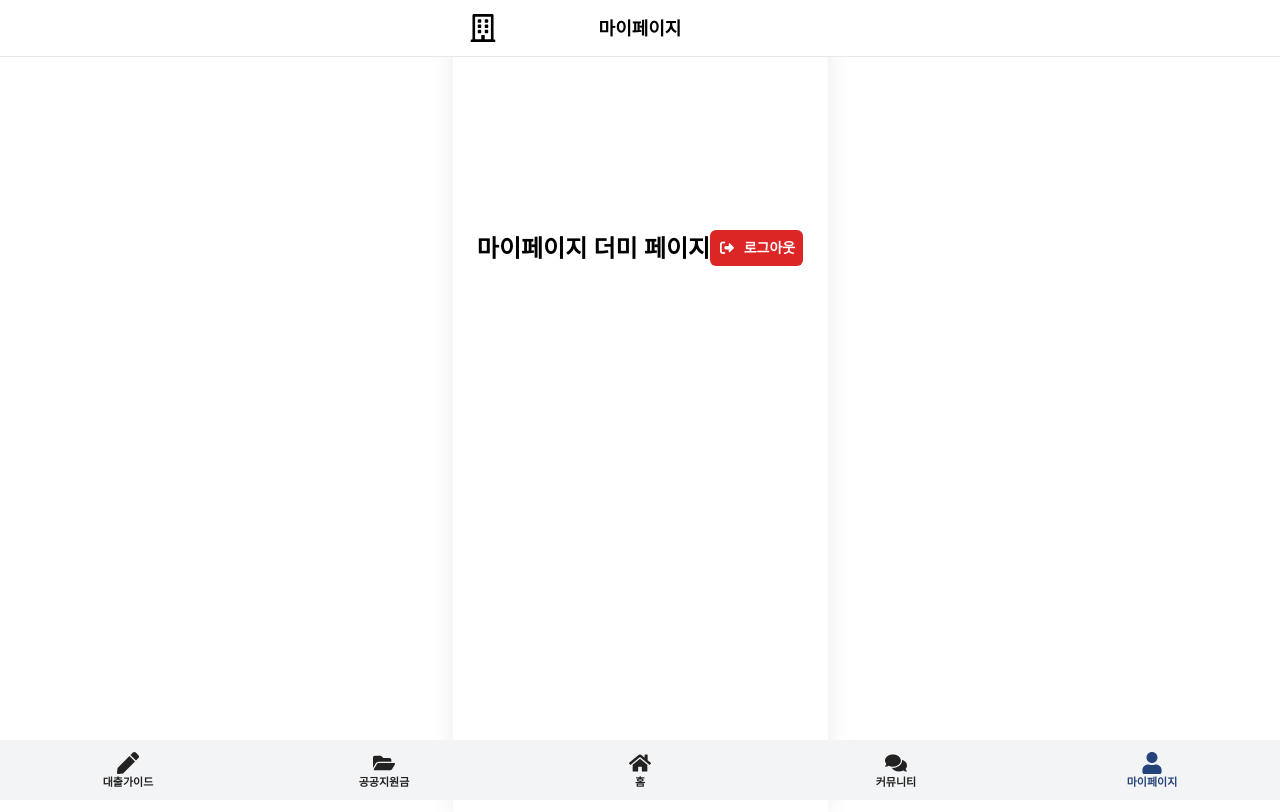
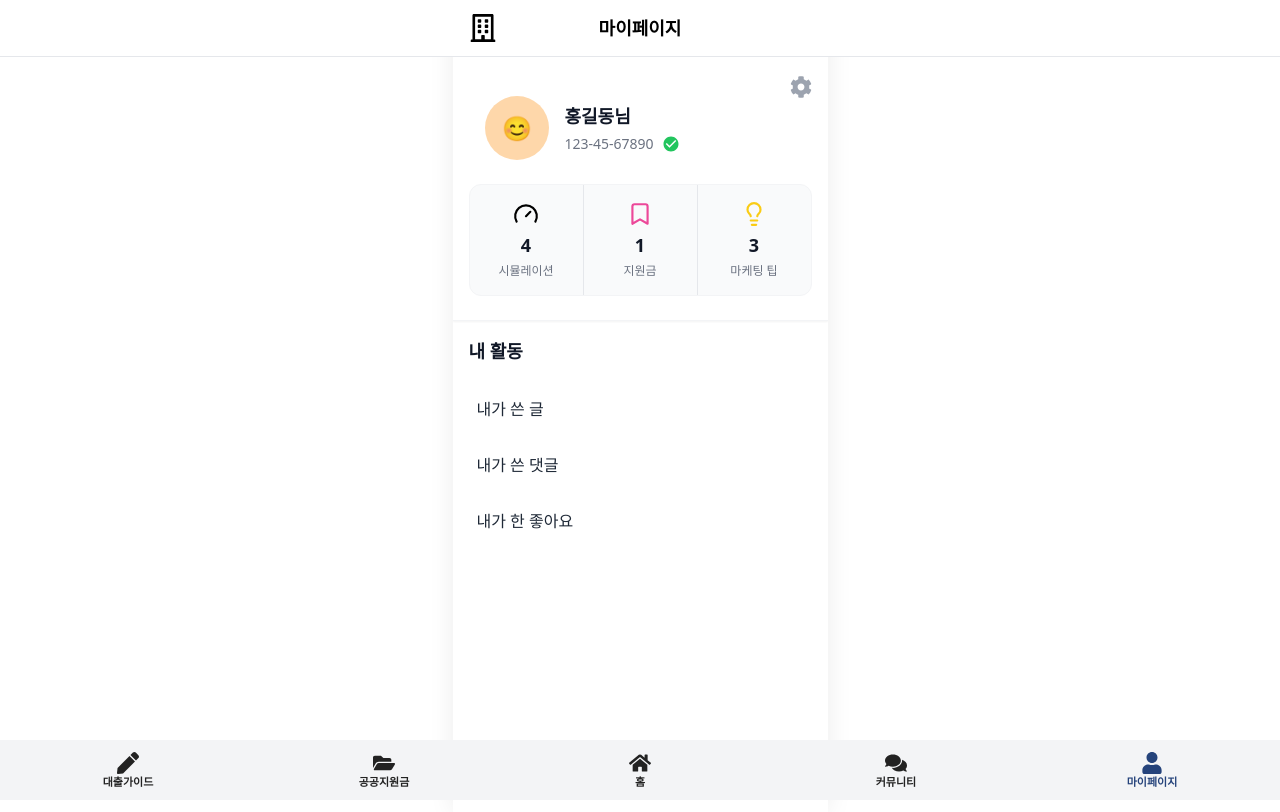
Before and after one commit to guide-on/frontend, a React (Vite) app: page /mypage in a window 1280 px wide. Built offline with nearby package versions, Linux system fonts and the light colour scheme; no server answers; a web font is replaced by a local one.

Commit message:
feat: 마이페이지 화면 구현

```diff
--- a/src/pages/MyPage.tsx
+++ b/src/pages/MyPage.tsx
@@ -1,35 +1,84 @@
-import React from 'react';
-import { useNavigate } from 'react-router-dom';
-import { useAuthStore } from '@/stores/useAuthStore';
+import React, { useState } from 'react';
+import { FaCog } from 'react-icons/fa';
+import { Bookmark, Lightbulb, Gauge } from 'lucide-react';
+import { MdEdit, MdCheckCircle } from 'react-icons/md';
 
 const MyPage: React.FC = () => {
-  const navigate = useNavigate();
-  const logout = useAuthStore((s) => s.logout);
-
-  const handleLogout = async () => {
-    if (confirm('정말 로그아웃하시겠습니까?')) {
-      try {
-        await logout();
-        navigate('/auth/login');
-      } catch (error) {
-        console.error('로그아웃 실패:', error);
-        alert('로그아웃에 실패했습니다. 다시 시도해주세요.');
-      }
-    }
-  };
-
+  const [tab, setTab] = useState<'scrap' | 'comment'>('scrap');
   return (
-    <div className="flex items-center justify-center h-96 text-2xl font-bold">
-      마이페이지 더미 페이지
-      <button
-        className="flex p-2 bg-red-600 rounded-md items-center justify-center gap-2 text-sm text-white transition-all duration-200 hover:scale-[1.02] hover:shadow-lg"
-        onClick={handleLogout}
-      >
-        <i className="fas fa-sign-out-alt"></i>
-        로그아웃
-      </button>
+    <div className="min-h-screen bg-white-50 flex flex-col pb-8">
+      {/* 상단 헤더 */}
+      <header className="relative bg-white pt-4 pb-6 px-0 border-b border-gray-100 shadow-sm">
+        <div className="flex items-center justify-center relative">
+          <button className="absolute right-4 top-1 text-gray-400 hover:text-gray-600">
+            <FaCog size={22} />
+          </button>
+        </div>
+        <div className="flex flex-row items-center gap-4 mt-6 px-8">
+          <div className="w-16 h-16 rounded-full bg-orange-200 flex items-center justify-center text-3xl">
+            <span className="text-2xl">😊</span>
+          </div>
+          <div className="flex flex-col justify-center">
+            <span className="text-lg font-bold text-gray-900">홍길동님</span>
+            <span className="text-sm text-gray-500 mt-1 flex items-center gap-1">
+              123-45-67890
+              <MdCheckCircle className="text-green-500 ml-1" size={18} />
+            </span>
+          </div>
+        </div>
+        {/* 탭*/}
+        <div className="flex mt-6 bg-gray-50 rounded-xl overflow-hidden border border-gray-100 mx-4">
+          <div className="flex-1 flex flex-col items-center justify-center py-4">
+            <Gauge className="text-blue-500 mb-1" size={26} />
+            <div className="text-lg font-bold text-gray-900">4</div>
+            <div className="text-xs text-gray-500 mt-1">시뮬레이션</div>
+          </div>
+          <div className="w-px bg-gray-200" />
+          <div className="flex-1 flex flex-col items-center justify-center py-4">
+            <Bookmark className="text-pink-500 mb-1" size={26} />
+            <div className="text-lg font-bold text-gray-900">1</div>
+            <div className="text-xs text-gray-500 mt-1">지원금</div>
+          </div>
+          <div className="w-px bg-gray-200" />
+          <div className="flex-1 flex flex-col items-center justify-center py-4">
+            <Lightbulb className="text-yellow-400 mb-1" size={26} />
+            <div className="text-lg font-bold text-gray-900">3</div>
+            <div className="text-xs text-gray-500 mt-1">마케팅 팁</div>
+          </div>
+        </div>
+      </header>
+      {/* 이용 안내/기타 섹션 */}
+      <div className="flex-1 px-0 py-0 mt-2">
+        <div className="px-4">
+          <div className="py-2">
+            <div className="text-lg font-bold text-gray-900 mb-4">내 활동</div>
+            <ul className="bg-white">
+              <li className="py-4 px-2 text-gray-800 font-medium text-base cursor-pointer hover:bg-gray-50 transition">
+                내가 쓴 글
+              </li>
+              <li className="py-4 px-2 text-gray-800 font-medium text-base cursor-pointer hover:bg-gray-50 transition">
+                내가 쓴 댓글
+              </li>
+              <li className="py-4 px-2 text-gray-800 font-medium text-base cursor-pointer hover:bg-gray-50 transition">
+                내가 한 좋아요
+              </li>
+            </ul>
+          </div>
+        </div>
+      </div>
     </div>
   );
 };
 
+interface StatBoxProps {
+  label: string;
+  value: number;
+}
+const StatBox = ({ label, value }: StatBoxProps) => (
+  <div className="flex-1 flex flex-col items-center justify-center py-4">
+    <div className="text-lg font-bold text-gray-900">{value}</div>
+    <div className="text-xs text-gray-400 mt-1">{label}</div>
+  </div>
+);
+
 export default MyPage;
```
